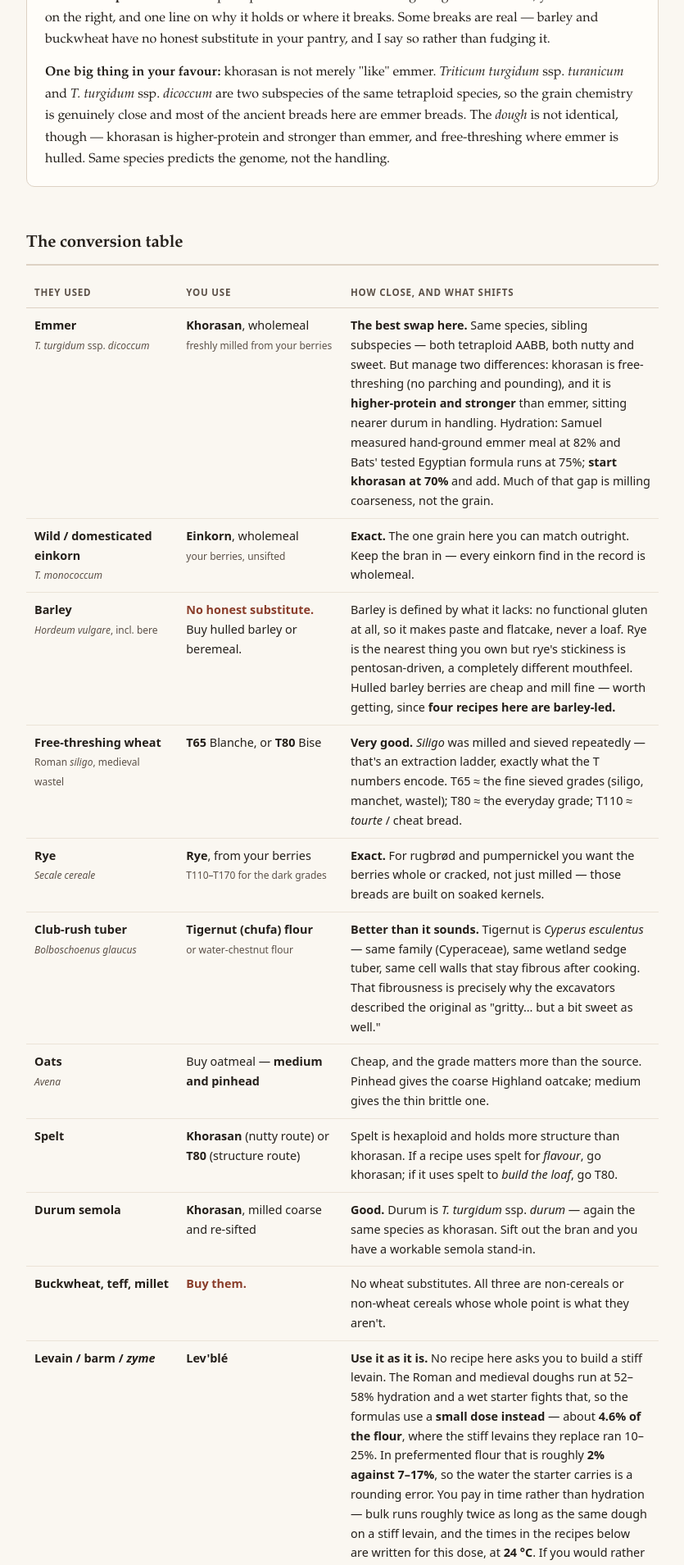
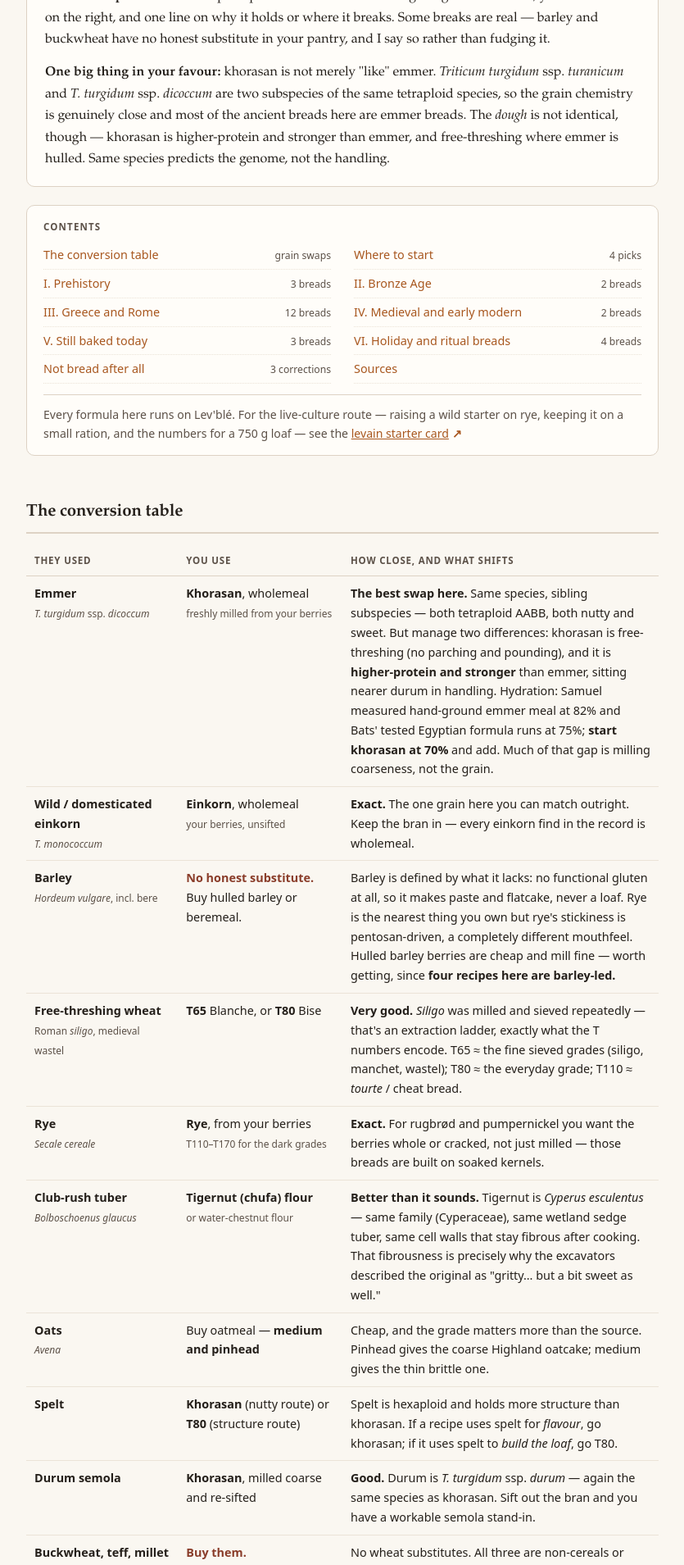
Before and after one commit to lpezet/lpezet.github.io, a Jekyll site: the page built from breads/index.html, in a window 1280 px wide. Shown: the part 420-2329 px from the top of the page at 82% size, without its empty margins (222-1057 px from the left). Built offline with Jekyll 4.4.1, drawn with Linux system fonts in a browser that asks for light colours.

Commit message:
Add a contents card to the breads page
Twenty-six recipes is past the point where scrolling to find one is
reasonable. The card sits between the "how to read this" lede and the
conversion table, two columns on desktop, with a recipe count on each
section row.

Section rows come from the loop over _data/breads.yml, so a new section
appears in the contents with no template edit — the same slugify call
generates the id and the href, so the two can't drift. The closing link
points at the levain starter card as the live-culture alternative to the
Lev'blé every formula here uses.

Co-Authored-By: Claude Opus 5 (1M context) <noreply@anthropic.com>
Claude-Session: https://claude.ai/code/session_016JAb7h3PQLK7sbd1f4Skqp

```diff
--- a/breads/index.html
+++ b/breads/index.html
@@ -63,7 +63,8 @@ description: >-
   .sub{color:var(--ink-soft);font-size:1.02rem;margin:0 0 6px}
   .meta{color:var(--ink-soft);font-size:.82rem;font-family:ui-sans-serif,system-ui,sans-serif;
         text-transform:uppercase;letter-spacing:.09em;margin:0 0 34px}
-  h2{font-size:1.28rem;margin:52px 0 14px;padding-bottom:8px;border-bottom:2px solid var(--rule);letter-spacing:-.01em}
+  h2{font-size:1.28rem;margin:52px 0 14px;padding-bottom:8px;border-bottom:2px solid var(--rule);
+     letter-spacing:-.01em;scroll-margin-top:16px}
   h3{font-size:1.05rem;margin:26px 0 8px}
   p{margin:0 0 14px}
   a{color:var(--accent)}
@@ -116,6 +117,22 @@ description: >-
   ul,ol{margin:0 0 14px;padding-left:22px}
   li{margin-bottom:6px}
   .steps{font-size:.94rem}
+
+  /* --- contents --- */
+  .toc{background:var(--card);border:1px solid var(--rule);border-radius:10px;
+       padding:16px 20px 14px;margin:22px 0 8px;font-family:ui-sans-serif,system-ui,sans-serif}
+  .toc-h{font-size:.72rem;font-weight:700;letter-spacing:.1em;text-transform:uppercase;
+         color:var(--ink-soft);margin:0 0 8px}
+  .toc-list{list-style:none;margin:0;padding:0;
+            display:grid;grid-template-columns:repeat(auto-fit,minmax(250px,1fr));gap:0 28px}
+  .toc-list li{display:flex;align-items:baseline;justify-content:space-between;gap:10px;
+               margin:0;padding:5px 0;border-bottom:1px dotted var(--rule-soft);font-size:.9rem}
+  .toc-list a{text-decoration:none}
+  .toc-list a:hover{text-decoration:underline}
+  .toc-n{color:var(--ink-soft);font-size:.76rem;font-variant-numeric:tabular-nums;white-space:nowrap}
+  .toc-more{margin:13px 0 0;padding-top:12px;border-top:1px solid var(--rule);
+            font-size:.88rem;color:var(--ink-soft)}
+  .toc-more .arrow{color:var(--accent);font-weight:700;padding-left:4px}
 
   .grid{display:grid;grid-template-columns:repeat(auto-fit,minmax(230px,1fr));gap:12px;margin:16px 0 22px}
   .pick{background:var(--card);border:1px solid var(--rule);border-radius:10px;padding:14px 16px}
@@ -172,7 +189,19 @@ description: >-
 <p style="margin-bottom:0"><b>One big thing in your favour:</b> khorasan is not merely "like" emmer. <i>Triticum turgidum</i> ssp. <i>turanicum</i> and <i>T. turgidum</i> ssp. <i>dicoccum</i> are two subspecies of the same tetraploid species, so the grain chemistry is genuinely close and most of the ancient breads here are emmer breads. The <i>dough</i> is not identical, though — khorasan is higher-protein and stronger than emmer, and free-threshing where emmer is hulled. Same species predicts the genome, not the handling.</p>
 </div>
 
-<h2>The conversion table</h2>
+<nav class="toc" aria-label="Contents">
+<p class="toc-h">Contents</p>
+<ul class="toc-list">
+<li><a href="#conversion-table">The conversion table</a> <span class="toc-n">grain swaps</span></li>
+<li><a href="#where-to-start">Where to start</a> <span class="toc-n">4 picks</span></li>
+{% for section in site.data.breads.sections %}<li><a href="#{{ section.title | slugify }}">{{ section.title }}</a> <span class="toc-n">{{ section.recipes.size }} {% if section.recipes.size == 1 %}bread{% else %}breads{% endif %}</span></li>
+{% endfor %}<li><a href="#not-bread">Not bread after all</a> <span class="toc-n">3 corrections</span></li>
+<li><a href="#sources">Sources</a></li>
+</ul>
+<p class="toc-more">Every formula here runs on Lev'bl&eacute;. For the live-culture route — raising a wild starter on rye, keeping it on a small ration, and the numbers for a 750&nbsp;g loaf — see the <a href="{{ '/breads/levain/' | relative_url }}">levain starter card</a><span class="arrow">&#8599;</span></p>
+</nav>
+
+<h2 id="conversion-table">The conversion table</h2>
 
 <table>
 <thead><tr><th style="width:24%">They used</th><th style="width:26%">You use</th><th>How close, and what shifts</th></tr></thead>
@@ -193,7 +222,7 @@ description: >-
 
 <div class="warn"><b>The einkorn rule, since it runs through everything here.</b> One HMW-glutenin locus, no <i>Glu-D1</i>, and gliadin running up to 12× glutenin. Farinograph work on <i>landrace</i> einkorn puts stability under 1.5 minutes against 4+ for common wheat — though note that bred elite lines (ID331, Monlis) test far better and can even beat a bread-wheat control on loaf volume, so this is a property of the einkorn you're likely to have, not of the species. Practically: mix briefly, don't develop it, don't give it a long final proof, keep hydration <b>5–10 points under</b> what you'd use for T65, and use Lev'blé rather than baker's yeast wherever you have the choice — fresh sourdough measurably softens einkorn crumb while doing little for common wheat. Einkorn is the one grain here where your leaven is doing structural work, not just flavour.</div>
 
-<h2>Where to start</h2>
+<h2 id="where-to-start">Where to start</h2>
 <div class="grid">
 <div class="pick"><b>Küllüoba loaf</b><span>Your khorasan is a sibling subspecies of the actual grain. Closest you'll get to a real Bronze Age bake in one afternoon.</span></div>
 <div class="pick"><b>Siyez ekmeği</b><span>100% einkorn, with Lev'blé. This is the direct answer to the question you asked first.</span></div>
@@ -205,7 +234,7 @@ description: >-
 
 {% assign n = 0 %}
 {% for section in site.data.breads.sections %}
-<h2>{{ section.title }}</h2>
+<h2 id="{{ section.title | slugify }}">{{ section.title }}</h2>
 
 {% for r in section.recipes %}
 {% assign n = n | plus: 1 %}
@@ -260,7 +289,7 @@ description: >-
 
 <hr>
 
-<h2>A few things that turned out not to be bread</h2>
+<h2 id="not-bread">A few things that turned out not to be bread</h2>
 <p>Worth knowing, because recipes for all three circulate:</p>
 <ul>
 <li><b>Stillfried "ring breads"</b> (Lower Austria, ~960–900 BC). Three annular objects about 3 cm across, barley and a glume wheat. 66–70% micropores and non-gelatinised starch: they were <b>shaped from wet cereal and air-dried without ever being baked</b>, and they imitate the clay loom-weight rings found in the same pit. Any recipe that bakes them is inventing.</li>
@@ -268,7 +297,7 @@ description: >-
 <li><b>The Ipweg "galette"</b> (Germany, c. 713 BC). A 15 cm oval that is <b>primarily beeswax</b> with traces of spelt, barley and millet — a substitute bread made as an offering. Some breads were never food.</li>
 </ul>
 
-<h2>Sources</h2>
+<h2 id="sources">Sources</h2>
 <ul class="srcs">
 <li><a href="https://www.pnas.org/doi/10.1073/pnas.1801071115">Arranz-Otaegui et al. 2018, <i>PNAS</i> — Shubayqa 1</a> · <a href="https://www.nbcnews.com/science/science-news/world-s-oldest-bread-found-prehistoric-site-jordan-n891921">excavators on the taste</a> · <a href="https://link.springer.com/article/10.1007/s00334-008-0162-x">Wollstonecroft et al. 2008 — club-rush tuber processing</a></li>
 <li><a href="https://journals.plos.org/plosone/article?id=10.1371/journal.pone.0182401">Heiss et al. 2017, <i>PLOS ONE</i> — Parkhaus Opéra galettes</a> · <a href="https://exarc.net/issue-2023-2/ea/experimental-approach-tannur-ovens">EXARC 2023 — tannur oven temperatures</a></li>
```
